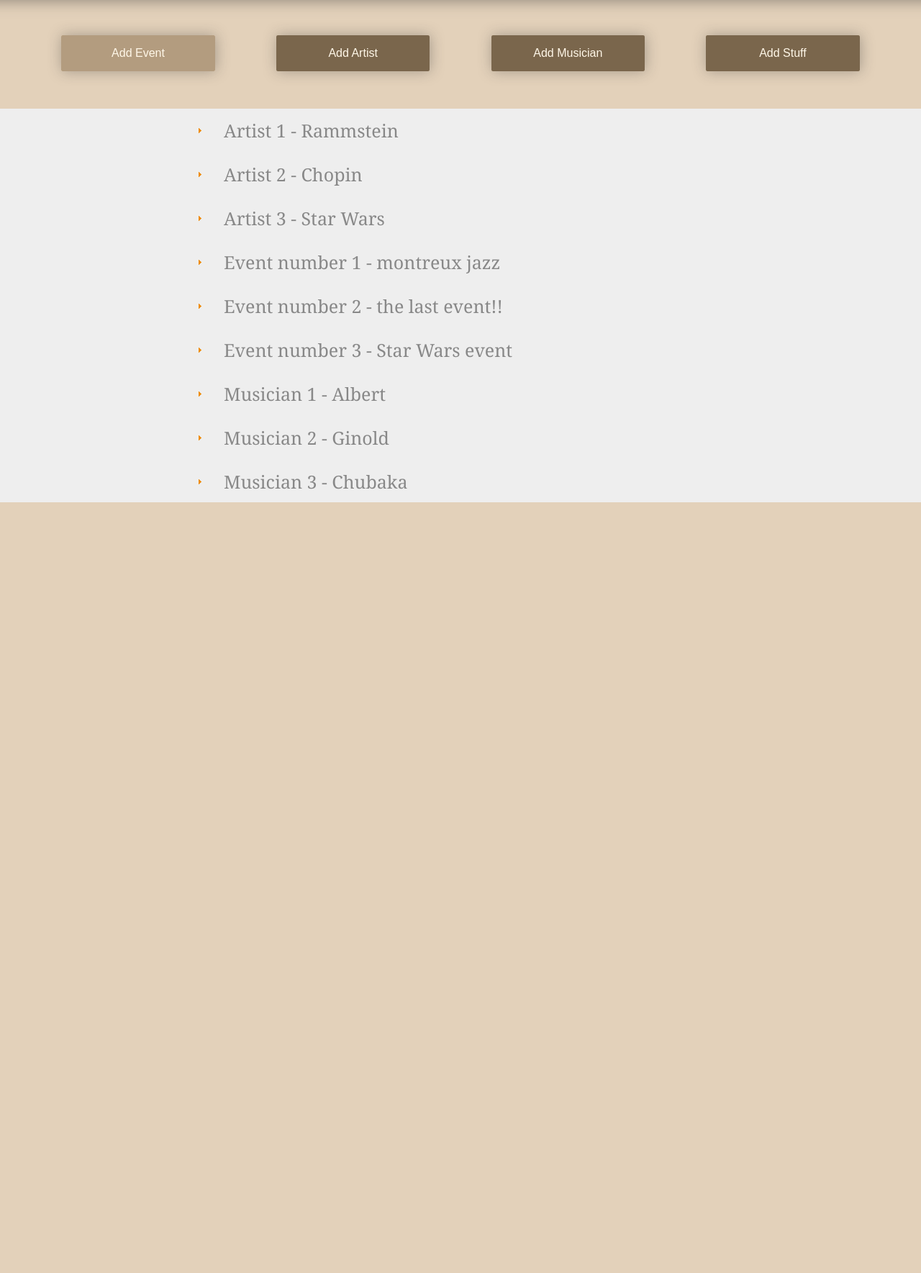
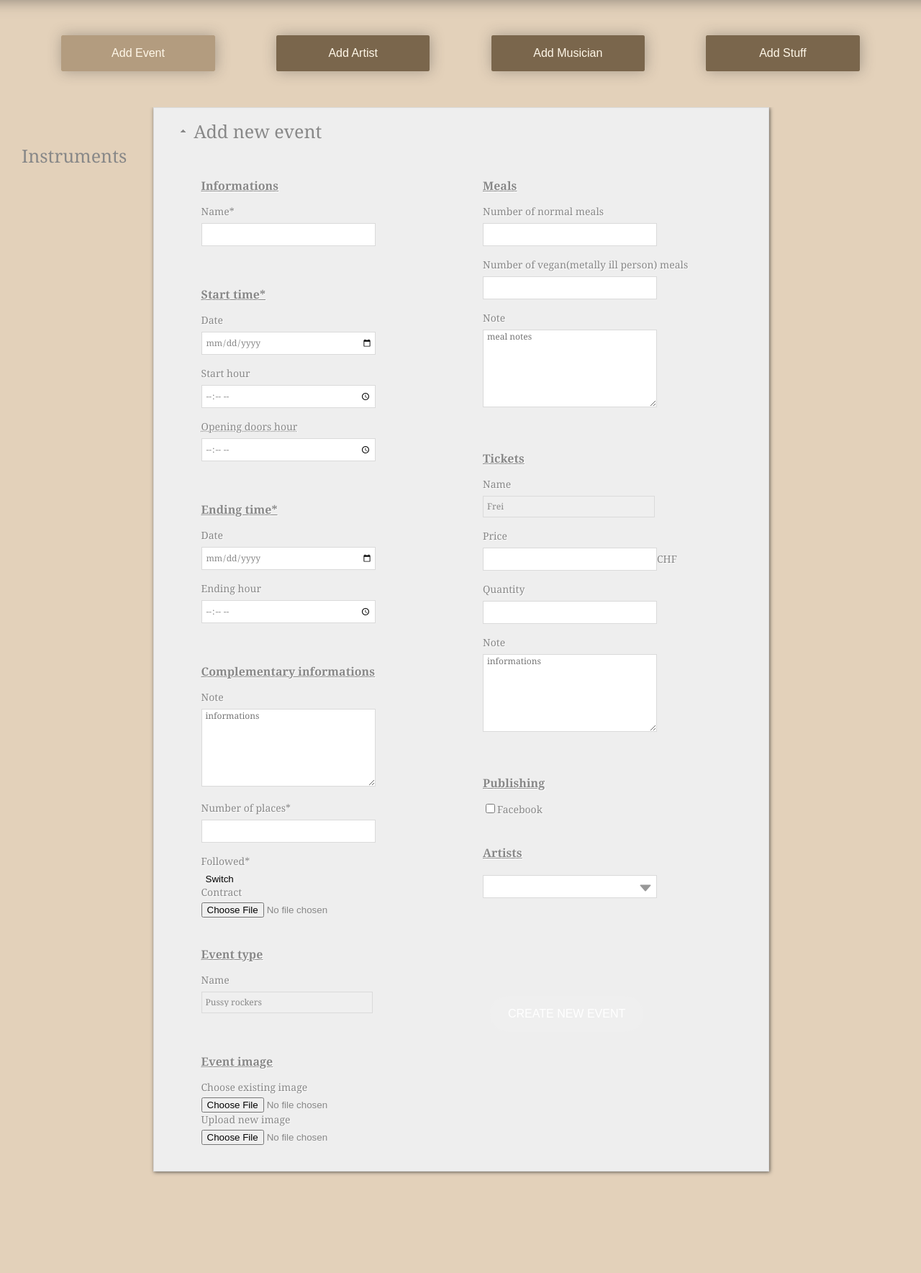
Before and after one commit to comem/zed, a PHP site: page / in a window 1280 px wide. Shown: the part 151-1920 px from the top of the page at 72% size. Run offline with PHP 8.4, Linux system fonts and the light colour scheme; style sheets or scripts are compiled from the project's sources.

Commit message:
css du formulaire event

```diff
--- a/css/form.css
+++ b/css/form.css
@@ -13,6 +13,22 @@
 }
 form {
   background-color: #EEE;
+  display: inline;
+  float: left;
+  width: 100%;
+  margin: 0 0%;
+}
+.firstColumn {
+  display: inline;
+  float: left;
+  width: 50%;
+  margin: 0 0%;
+}
+.secondColumn {
+  display: inline;
+  float: left;
+  width: 50%;
+  margin: 0 0%;
 }
 .accordion {
   background-color: #EEE;
@@ -25,6 +41,9 @@
   position: relative;
   display: block;
   overflow: auto;
+  -webkit-box-shadow: 1px 1px 5px 0px rgba(50, 50, 50, 0.75);
+  -moz-box-shadow: 1px 1px 5px 0px rgba(50, 50, 50, 0.75);
+  box-shadow: 1px 1px 5px 0px rgba(50, 50, 50, 0.75);
 }
 #artistInfoDiv,
 #genreSelect,
@@ -33,7 +52,17 @@
 #links,
 #artistImageDiv,
 .musicianInfoForm,
-.musicianInstruForm {
+.musicianInstruForm,
+#eventInfoDiv,
+#startTimeDiv,
+#endTimeDiv,
+#mealsDiv,
+#compInfoDiv,
+#ticketsDiv,
+#eventTypeDiv,
+#plublishingDiv,
+#eventImageDiv,
+#eventArtistsDiv {
   background-color: #EEE;
   padding: 20px 30px 20px 30px;
   font: 14px Georgia, "Times New Roman", Times, serif;
@@ -101,8 +130,11 @@
 input[type="text"],
 input[type="email"],
 input[type="url"],
+input[type="time"],
 textarea,
-select {
+select,
+input[type="date"],
+input[type="number"] {
   border: 1px solid #DADADA;
   color: #888;
   height: 24px;
@@ -153,6 +185,21 @@
   left: 500px;
 }
 #createNewArtistButton:hover {
+  background: #cf7a7a;
+}
+#submitEvent {
+  border: none;
+  padding: 10px 25px 10px 25px;
+  color: #FFF;
+  height: 30px;
+  font-size: 8px;
+  font-size: 16px;
+  height: 50px;
+  border-radius: 40px;
+  margin-top: 100px;
+  margin-left: 40px;
+}
+#submitEvent:hover {
   background: #cf7a7a;
 }
 .showAll {
--- a/css/form.less
+++ b/css/form.less
@@ -15,7 +15,17 @@
 
 form{
     background-color: #EEE;
+    .column(24);
 }
+
+.firstColumn{
+    .column(12);
+}
+.secondColumn{
+    .column(12);
+}
+
+
 
 
 .accordion{
@@ -26,29 +36,39 @@
             position: relative;
             display: block;
             overflow: auto;
+
+            -webkit-box-shadow: 1px 1px 5px 0px rgba(50, 50, 50, 0.75);
+-moz-box-shadow:    1px 1px 5px 0px rgba(50, 50, 50, 0.75);
+box-shadow:         1px 1px 5px 0px rgba(50, 50, 50, 0.75);
+
+
 }
 
 
-#artistInfoDiv, #genreSelect, #musicianSelect, #addToEvent, #links, #artistImageDiv, .musicianInfoForm, .musicianInstruForm {
+#artistInfoDiv, #genreSelect,
+#musicianSelect, #addToEvent,
+#links, #artistImageDiv,
+.musicianInfoForm, .musicianInstruForm,
+#eventInfoDiv, #startTimeDiv,
+#endTimeDiv, #mealsDiv,
+#compInfoDiv, #ticketsDiv,
+#eventTypeDiv, #plublishingDiv,
+#eventImageDiv, #eventArtistsDiv {
     background-color: #EEE;
     padding: 20px 30px 20px 30px;
     font: 14px Georgia, "Times New Roman", Times, serif;
     color: #888;
     text-shadow: 1px 1px 1px #FFF;
     //border:1px solid #DADADA;
+}
 
 
-}
 
  #artistInfoDiv{
      .column(10.1);
-
-
  }
  #genreSelect{
      .column(10.1);
-
-
  }
 #musicianSelect{
     .column(10.1);
@@ -63,7 +83,15 @@
     .column(10.1);
 }
 
+// #eventInfoDiv, #startTimeDiv,
+// #endTimeDiv, #mealsDiv,
+// #compInfoDiv, #ticketsDiv,
+// #eventTypeDiv, #plublishingDiv,
+// #eventImageDiv, #eventArtistsDiv {
 
+//     .column(10.1);
+//     position: relative;
+// }
 
 
 
@@ -104,7 +132,9 @@
 
 }
 
-input[type="text"], input[type="email"],input[type="url"], textarea, select{
+input[type="text"], input[type="email"],input[type="url"],
+input[type="time"], textarea, select, input[type="date"],
+input[type="number"]{
     border: 1px solid #DADADA;
     color: #888;
     height: 24px;
@@ -183,6 +213,29 @@
 
 
             }
+
+#submitEvent{
+                border: none;
+                 padding: 10px 25px 10px 25px;
+                 color: #FFF;
+                 height: 30px;
+                 //width: 50px;
+                 font-size: 8px;
+                 font-size: 16px;
+                 height: 50px;
+                 border-radius: 40px;
+                 margin-top: 100px;
+                 margin-left: 40px;
+
+
+                    &:hover {
+                     background: #CF7A7A
+                     }
+
+
+            }
+
+
 
 
 
--- a/css/uicss.css
+++ b/css/uicss.css
@@ -675,30 +675,32 @@
 .ui-icon {
 	width: 16px;
 	height: 16px;
+	margin-left: 20px;
+	opacity: 0.5;
 }
 .ui-icon,
 .ui-widget-content .ui-icon {
 	background-image: url("images/ui-icons_222222_256x240.png");
 }
 .ui-widget-header .ui-icon {
-	background-image: url("images/ui-icons_ffffff_256x240.png");
+	background-image: url("images/ui-icons_222222_256x240.png");
 }
 .ui-state-default .ui-icon {
-	background-image: url("images/ui-icons_ef8c08_256x240.png");
+	background-image: url("images/ui-icons_222222_256x240.png");
 }
 .ui-state-hover .ui-icon,
 .ui-state-focus .ui-icon {
-	background-image: url("images/ui-icons_ef8c08_256x240.png");
+	background-image: url("images/ui-icons_222222_256x240.png");
 }
 .ui-state-active .ui-icon {
-	background-image: url("images/ui-icons_ef8c08_256x240.png");
+	background-image: url("images/ui-icons_222222_256x240.png");
 }
 .ui-state-highlight .ui-icon {
-	background-image: url("images/ui-icons_228ef1_256x240.png");
+	background-image: url("images/ui-icons_222222_256x240.png");
 }
 .ui-state-error .ui-icon,
 .ui-state-error-text .ui-icon {
-	background-image: url("images/ui-icons_ffd27a_256x240.png");
+	background-image: url("images/ui-icons_222222_256x240.png");
 }
 
 /* positioning */
@@ -810,7 +812,7 @@
 .ui-icon-cancel { background-position: 0 -128px; }
 .ui-icon-plus { background-position: -16px -128px; }
 .ui-icon-plusthick { background-position: -32px -128px; }
-.ui-icon-minus { background-position: -48px -128px; }
+.ui-icon-minus { background-position: 0 -16px; }
 .ui-icon-minusthick { background-position: -64px -128px; }
 .ui-icon-close { background-position: -80px -128px; }
 .ui-icon-closethick { background-position: -96px -128px; }
--- a/js/main.js
+++ b/js/main.js
@@ -195,9 +195,9 @@
 montreuxView.render().$el.appendTo('#eventForm')
 */
 //multiple render
-multipleArtists.render().$el.appendTo('#eventForm');
-multipleEvents.render().$el.appendTo('#eventForm')
-multipleMusicians.render().$el.appendTo('#eventForm')
+//multipleArtists.render().$el.appendTo('#eventForm');
+//multipleEvents.render().$el.appendTo('#eventForm')
+//multipleMusicians.render().$el.appendTo('#eventForm')
 
 
 $('.allArtistMusicians').accordion({collapsible: true, active: false,heightStyle: "content"})
--- a/templates/add/addEvent.html
+++ b/templates/add/addEvent.html
@@ -1,6 +1,115 @@
 <div class="form event">
-                    <form id="eventForm">
+  <div class= "accordion">
+    <h1 class="addEventHeader">Add new event</h1>
+      <div>
+        <form id="eventForm">
+          <div class="firstColumn">
+            <div id="eventInfoDiv">
+              <h2 class ="addEventHeader">Informations</h1>
+              <label>Name* </label>
+              <input type="text" name="nameEvent" id="nameEvent" required/>
+            </div>
+
+            <div id="startTimeDiv">
+                <h2 class ="addEventHeader">Start time*</h2>
+                <label>Date</label>
+                <input type="date" name="startDate" id="startDate" class="timeCntr" required/>
+                <label>Start hour</label>
+                <input type="time" name="startTime" id="startTime"  required/>
+                <label>
+                <abbr title="if not filled, 45min before start hour will be set">Opening doors hour</abbr>
+                </label>
+                <input type="time" name="openingDoorsTime" id="openingDoorsTime"/>
+            </div>
+
+            <div id="endTimeDiv">
+                <h2 class ="addEventHeader">Ending time*</h2>
+                <label>Date</label>
+                <input type="date" name="startDate" id="startDate"  required/>
+                <label>Ending hour</label><input type="time" name="startTime" id="startTime" required/>
+            </div>
 
 
-                    </form>
-                </div>
+            <div id="compInfoDiv">
+                <h2 class ="addEventHeader">Complementary informations</h2>
+                <label>Note</label>
+                <textarea placeholder="informations" id="compInfo" ></textarea><br>
+                <label>Number of places*</label>
+                <input type="number" name="placesNumber" id="placesNumber"  required/><br>
+                <label>Followed*</label>
+                <button>Switch</button><br>
+                <label>Contract</label>
+                <input type="file" name="contract" id="contract"/><br>
+            </div>
+
+            <div id="eventTypeDiv">
+                <h2 class ="addEventHeader">Event type</h2>
+                <label>Name</label>
+                <select>
+                  <option>Pussy rockers</option>
+                  <option>bitches on the beach</option>
+                  <option>HEIG is cool</option>
+                </select><br>
+           </div>
+
+            <div id="eventImageDiv">
+                 <h2 class ="addEventHeader">Event image</h2>
+                 <label>Choose existing image</label>
+                 <input type="file" name="eventImg" id="eventImgBrowse"/><br>
+                 <label>Upload new image</label>
+                 <input type="file" name="eventImg" id="eventImgUpload"/><br>
+          </div>
+
+        </div>
+        <div class="secondColumn">
+
+            <div id="mealsDiv">
+                <h2 class ="addEventHeader">Meals</h2>
+                <label>Number of normal meals</label>
+                <input type="number" name="normalMeals" id="normalMeals"  required/><br>
+                <label>Number of vegan(metally ill person) meals</label>
+                <input type="number" name="veganMeals" id="veganMeals"  required/><br>
+                <label>Note </label>
+                <textarea  id="mealNotes "placeholder="meal notes" ></textarea>
+            </div>
+
+           <div id="ticketsDiv">
+                <h2 class ="addEventHeader">Tickets</h2>
+                <label>Name</label>
+                <select>
+                  <option>Frei</option>
+                  <option>AVS</option>
+                  <option>Etudiant</option>
+                </select><br>
+
+                <label>Price</label>
+                <input type="number" name="ticketPrice" id="ticketPrice"/>CHF<br>
+                <label>Quantity</label>
+                <input type="number" name="ticketPrice" id="ticketPrice"/><br>
+                <label>Note</label>
+                <textarea placeholder="informations" id="ticketInfo" ></textarea><br>
+            </div>
+
+           <div id="plublishingDiv">
+                <h2 class ="addEventHeader">Publishing</h2>
+                <input type="checkbox" name="publishingPlatform" value="facebook">Facebook<br>
+           </div>
+
+           <div id="eventArtistsDiv">
+                 <h2 class ="addEventHeader">Artists</h2>
+                 <input type="text" name="artistName" id="artistName"/>
+                 <button type="button"id="addArtistButton" class ="showAll">
+                 <img src="img/icones/icone_list2.png"/>
+                 </button><br>
+          </div>
+
+
+
+               <button id="submitEvent">CREATE NEW EVENT</button>
+
+        </div>
+
+      </form>
+    </div>
+  </div>
+</div>
```
